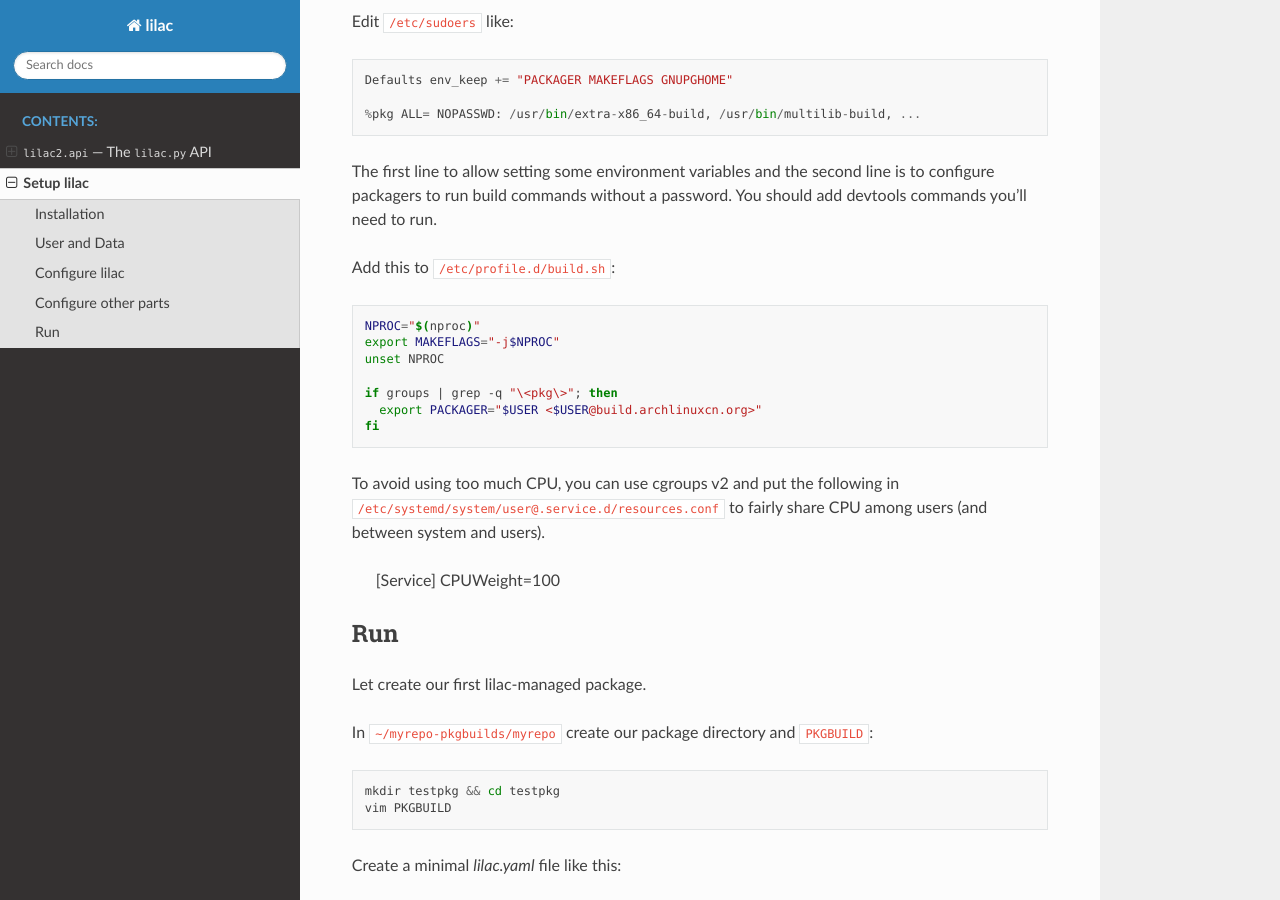
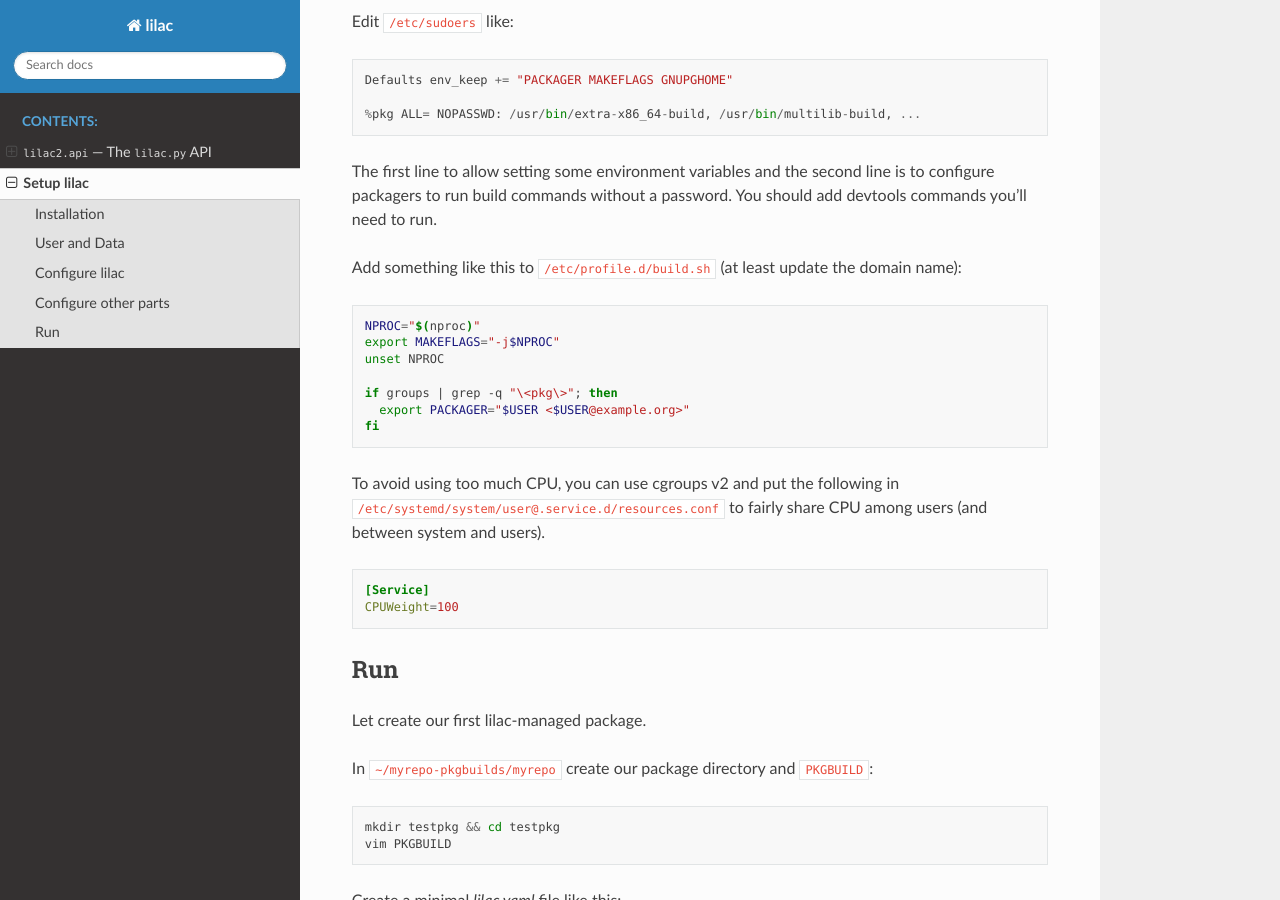
Before and after one commit to archlinuxcn/lilac, a Sphinx documentation site: the page built from docs/setup.rst, in a window 1280 px wide and 900 px high, scrolled down 3856 px. Built offline with Sphinx 7.4.7 and the Read the Docs theme 2.0.0, drawn with Linux system fonts in a browser that asks for light colours.

Commit message:
setup.rst: update

```diff
--- a/docs/setup.rst
+++ b/docs/setup.rst
@@ -159,7 +159,7 @@
 
 The first line to allow setting some environment variables and the second line is to configure packagers to run build commands without a password. You should add devtools commands you'll need to run.
 
-Add this to ``/etc/profile.d/build.sh``:
+Add something like this to ``/etc/profile.d/build.sh`` (at least update the domain name):
 
 .. code-block:: sh
 
@@ -168,10 +168,12 @@
   unset NPROC
 
   if groups | grep -q "\<pkg\>"; then
-    export PACKAGER="$USER <$USER@build.archlinuxcn.org>"
+    export PACKAGER="$USER <$USER@example.org>"
   fi
 
 To avoid using too much CPU, you can use cgroups v2 and put the following in ``/etc/systemd/system/user@.service.d/resources.conf`` to fairly share CPU among users (and between system and users).
+
+.. code-block:: ini
 
   [Service]
   CPUWeight=100
```
